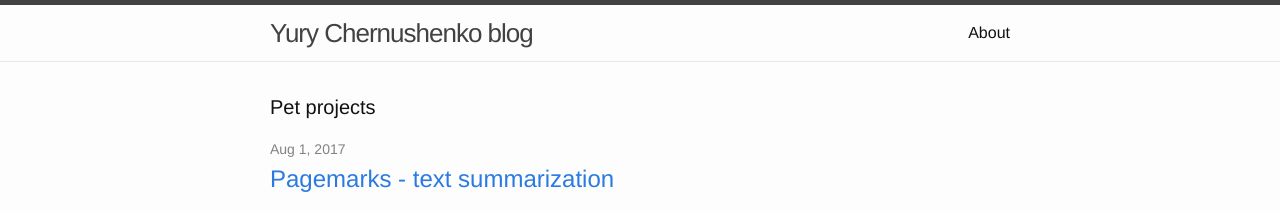
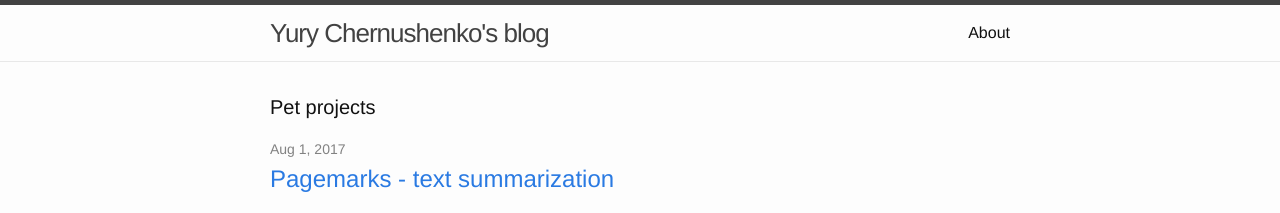
Before and after one commit to yury-chernushenko/yury-chernushenko.github.io, a Jekyll site: the page built from index.html, in a window 1280 px wide. Shown: the top 213 px of the page. Built offline with Jekyll 4.4.1, drawn with Linux system fonts in a browser that asks for light colours.

Commit message:
Pagemarks

```diff
--- a/_config.yml
+++ b/_config.yml
@@ -6,7 +6,7 @@
 # 'jekyll serve'. If you change this file, please restart the server process.
 
 # Site settings
-title: Yury Chernushenko blog
+title: Yury Chernushenko's blog
 email: y.chernushenko@gmail.com
 description: Log level = pet projects
 baseurl: "" # the subpath of your site, e.g. /blog
```
